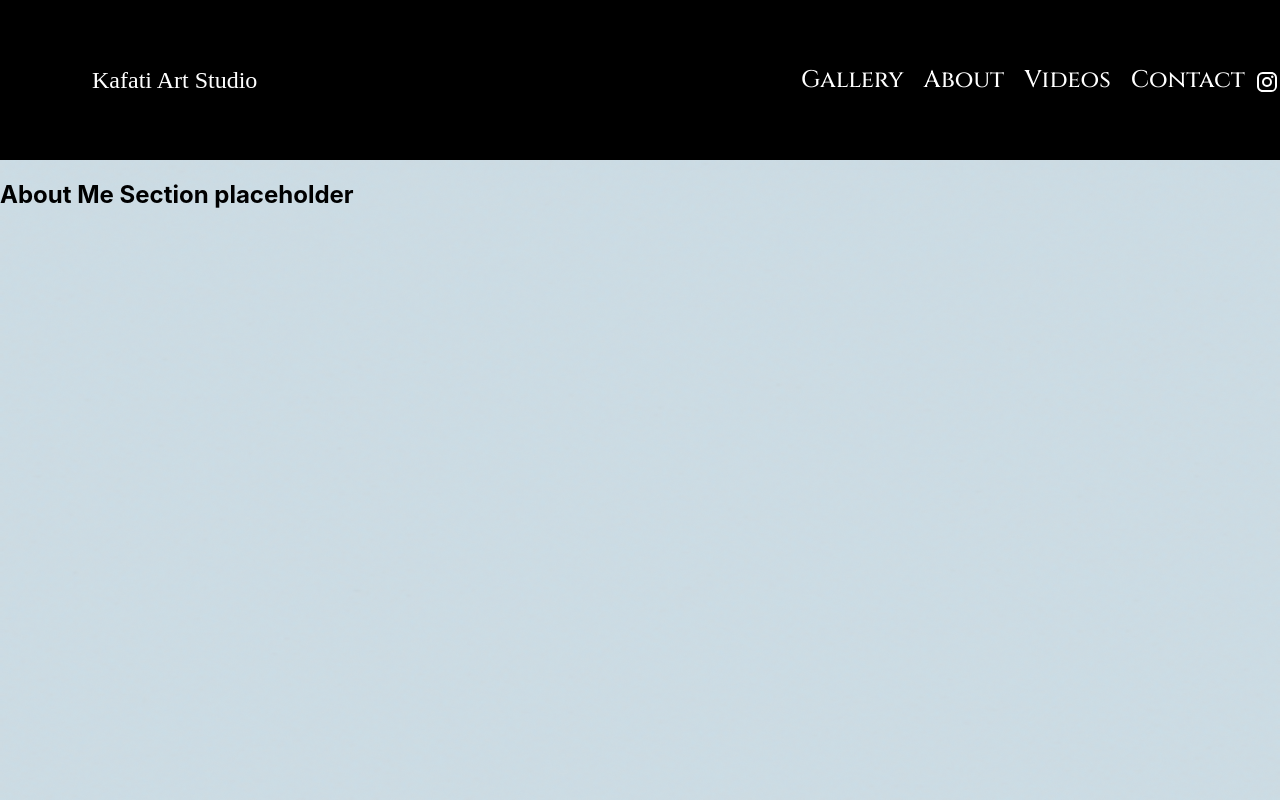
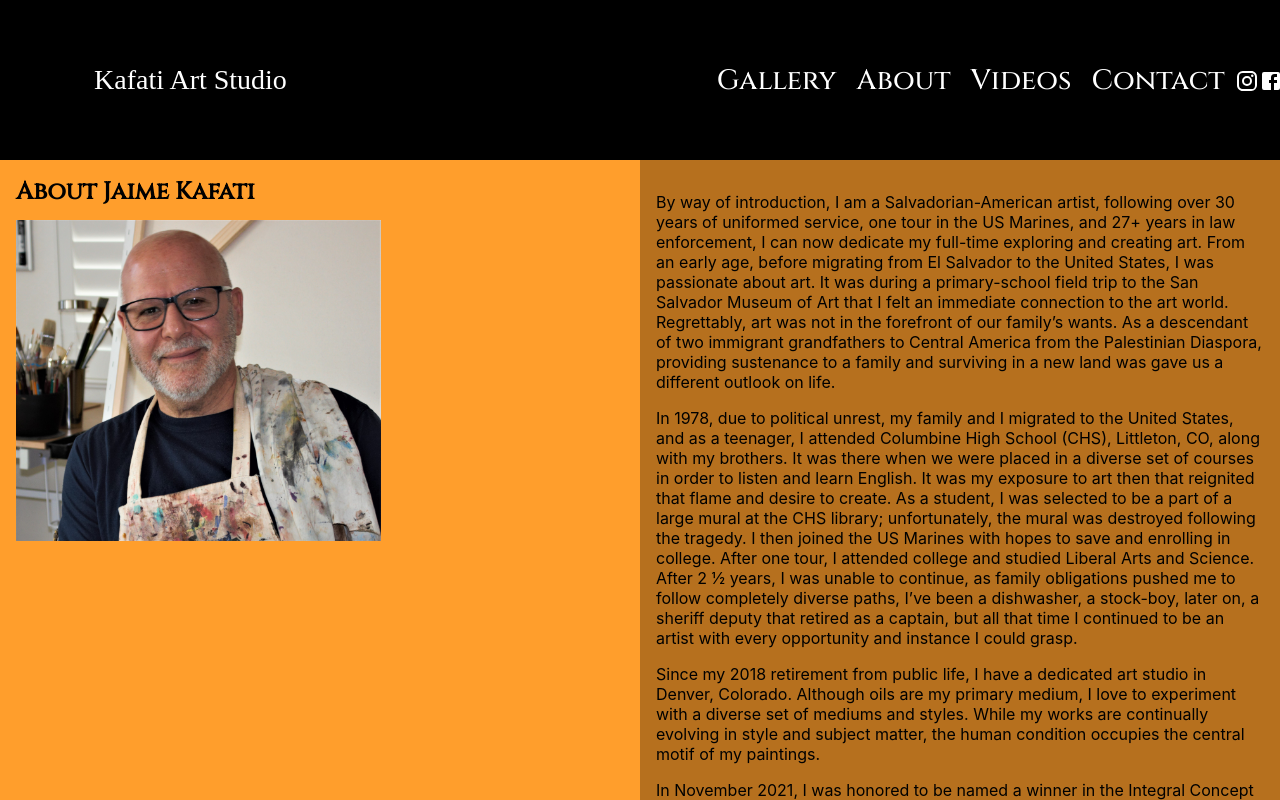
Before and after one commit to ToriK17/kfa, a React (Create React App) app: page /about in a window 1280 px wide. Built offline with nearby package versions, Linux system fonts and the light colour scheme; a web font is replaced by a local one.

Commit message:
initial about me image and text added

```diff
--- a/src/components/About/About.tsx
+++ b/src/components/About/About.tsx
@@ -1,12 +1,37 @@
 import React from "react";
+import './about.scss';
 
 
 const AboutMe = () => {
-
+	const profilePic =  require("../../assets/images/Jaime.jpg")
 	return (
-		<nav>
-			<h1>About Me Section placeholder</h1>
-		</nav>
+		<>
+		<section className="container">
+			<div className='left-half'>
+				<h1>About Jaime Kafati</h1>
+				<img className="profile-img" src={profilePic} alt="Jaime Kafati" />
+			</div>
+			<div className="right-half">
+				<article>
+					<p>
+						By way of introduction, I am a Salvadorian-American artist, following over 30 years of uniformed service, one tour in the US Marines, and 27+ years in law enforcement, I can now dedicate my full-time exploring and creating art. From an early age, before migrating from El Salvador to the United States, I was passionate about art. It was during a primary-school field trip to the San Salvador Museum of Art that I felt an immediate connection to the art world. Regrettably, art was not in the forefront of our family’s wants. As a descendant of two immigrant grandfathers to Central America from the Palestinian Diaspora, providing sustenance to a family and surviving in a new land was gave us a different outlook on life.
+					</p>
+					<p>
+						In 1978, due to political unrest, my family and I migrated to the United States, and as a teenager, I attended Columbine High School (CHS), Littleton, CO, along with my brothers. It was there when we were placed in a diverse set of courses in order to listen and learn English. It was my exposure to art then that reignited that flame and desire to create. As a student, I was selected to be a part of a large mural at the CHS library; unfortunately, the mural was destroyed following the tragedy. I then joined the US Marines with hopes to save and enrolling in college. After one tour, I attended college and studied Liberal Arts and Science. After 2 ½ years, I was unable to continue, as family obligations pushed me to follow completely diverse paths, I’ve been a dishwasher, a stock-boy, later on, a sheriff deputy that retired as a captain, but all that time I continued to be an artist with every opportunity and instance I could grasp.
+					</p>
+					<p>
+						Since my 2018 retirement from public life, I have a dedicated art studio in Denver, Colorado. Although oils are my primary medium, I love to experiment with a diverse set of mediums and styles. While my works are continually evolving in style and subject matter, the human condition occupies the central motif of my paintings.
+					</p>
+					<p>
+						In November 2021, I was honored to be named a winner in the Integral Concept Latinoamerica art competition receiving higher scores in the category “Nuestra Identidad” (Our Identity) by a panel of international judges from Mexico, Colombia, and Argentina. My works selected were “The Weeping Sicario, Luke 23:42” and “Tribunal Mexicano”.
+					</p>
+					<p>
+						To me, the canvas calls my name, it is a fountain of inspiration and life. It is the only place in this existence where I am in control. It is where the dust settles after the chaos, it is a place of great joy and tremendous frustration; and where more than once I’ve exorcised the demons that inhabit my soul.
+					</p>
+				</article>
+			</div>
+		</section>
+		</>
 	)
 
 }
--- a/src/components/About/about.scss
+++ b/src/components/About/about.scss
@@ -1,8 +1,24 @@
+h1 {
+  margin: 0 0 0.75rem 0;
+	font-size: x-large;
+	font-family: 'Cinzel', serif;
+}
+.profile-img {
+	max-width: 60%;
+}
 .container {
-	z-index: 1;
+  display: flex;
+	position: relative;
 }
-h1 {
-	display: flex;
-	padding: 0em 2em 0em 0em;
-	width: 40%;
+
+.left-half {
+  background-color: #ff9e2c;
+  flex: 1;
+  padding: 1rem;
 }
+
+.right-half {
+  background-color: #b6701e;
+  flex: 1;
+  padding: 1rem;
+}
--- a/src/components/NavBar/NavBar.tsx
+++ b/src/components/NavBar/NavBar.tsx
@@ -19,10 +19,10 @@ const NavBar = () => {
 					<Link to='/contact' className='nav-link' >Contact</Link>
 						<a className='media-links' href='https://www.instagram.com/kafati_art_studio/?hl=en'>
 							<InstagramIcon sx={{ color: 'white' }}/>
-						</a>&nbsp;
+						</a>
 						<a className='media-links' href='https://www.facebook.com/jaime.kafati.5'>
 							<FacebookIcon sx={{ color: 'white' }}/>
-						</a>&nbsp;
+						</a>
 						<a className='media-links' href='https://www.saatchiart.com/kafati'>
 							<img src={saLogo} className='sa-art' alt="saatchi art logo" />
 						</a>
--- a/src/components/NavBar/navbar.scss
+++ b/src/components/NavBar/navbar.scss
@@ -14,7 +14,7 @@ nav.nav-container {
 
 	.sa-art {
 		height: 22px;
-		width: 22px;
+		width: 35px;
 	}
 
 	.nav-link {
@@ -24,19 +24,18 @@ nav.nav-container {
 	.nav-links {
 		display: flex;
 		padding: 0em 2em 0em 0em;
-		width: 40%;
+		width: 55%;
 		justify-content: space-between;
 		font-family: 'Cinzel', serif;
 		z-index: 7;
 		list-style: none;
 		color: black;
-		align-items: center;
 	}
 
 	a:-webkit-any-link {
 		text-decoration: none !important;
 		color: white;
-		font-size: x-large;
+		font-size: 1.75rem;
 	}
 
 	a:hover {
```
Also changed, not shown: src/assets/images/Jaime.jpg (renamed from src/assets/images/Jaime Eduardo S. Kafati.jpg).
